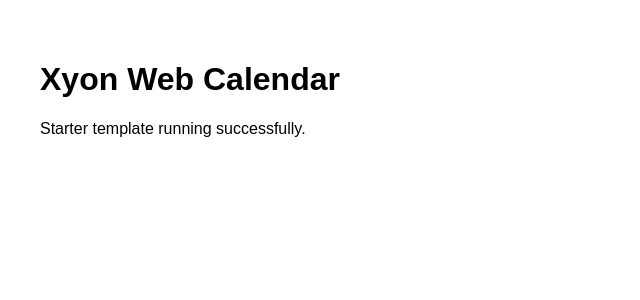
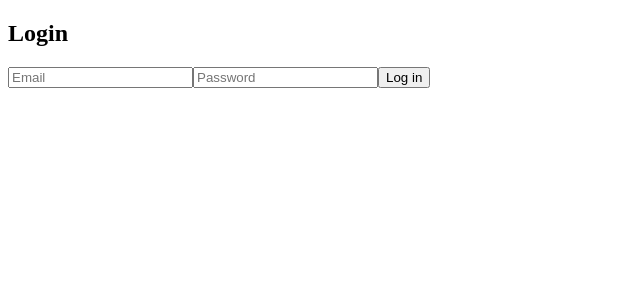
Before and after one commit to WhyAmIPurple/Xyon, a React (Vite) app in the folder client/: page / in a window 1280 px wide. Shown: the top 300 px of the page, without its empty margins (0-640 px from the left). Built offline with nearby package versions, Linux system fonts and the light colour scheme.

Commit message:
Backend Connectivity Finished v1.0

```diff
--- a/client/src/App.jsx
+++ b/client/src/App.jsx
@@ -1,10 +1,6 @@
-import React from 'react';
+import React from "react";
+import LoginPage from "./view/LoginPage";
 
 export default function App() {
-  return (
-    <div style={{ padding: '2rem', fontFamily: 'Arial' }}>
-      <h1>Xyon Web Calendar</h1>
-      <p>Starter template running successfully.</p>
-    </div>
-  );
+  return <LoginPage />;
 }
--- a/client/src/main.jsx
+++ b/client/src/main.jsx
@@ -1,6 +1,6 @@
 import React from 'react';
 import ReactDOM from 'react-dom/client';
-import App from './App';
+import App from './App.jsx';
 
 ReactDOM.createRoot(document.getElementById('root')).render(
   <React.StrictMode>
--- /dev/null
+++ b/client/src/view/LoginPage.jsx
@@ -0,0 +1,52 @@
+import React from "react";
+import { useState } from "react";
+import "./LoginPage.css";
+
+export default function LoginPage(){
+    const [email, setEmail] = useState("");
+    const [password, setPassword] = useState("");
+    const [message, setMessage] = useState("");
+
+function handleSubmit(e) {
+    e.preventDefault();
+//simple check (replace with backend node.js)
+if(email === "example@exaample.com" && password === "1234")
+{
+    setMessage("Login successful");
+} else {
+    setMessage("Wrong email or password");
+    }
+}
+
+return (
+    <div className = "login-page">
+        <div className = "login-card">
+            <h2 className = "login-title"> Login </h2>
+
+            <form className = "login-form" onSubmit = {handleSubmit}>
+                <input
+                    className =  "login-input"
+                    type = "email"
+                    placeholder = "Email"
+                    value = {email}
+                    onChange = {(e) => setEmail(e.target.value)}
+                    />
+
+                    <input
+                        className = "login-input"
+                        type = "password"
+                        placeholder = "Password"
+                        value = {password}
+                        onChange = {(e) => setPassword(e.target.value)}
+                        />
+
+                    <button className = "login-button" type = "submit">
+                        Log in
+                    </button>
+                    </form>
+
+                    {message && <p className = "login-message">{message}</p>}
+                    </div>
+                </div>
+            );
+        }
```
Also changed, not shown: client/src/view/LoginPage.css (added).
